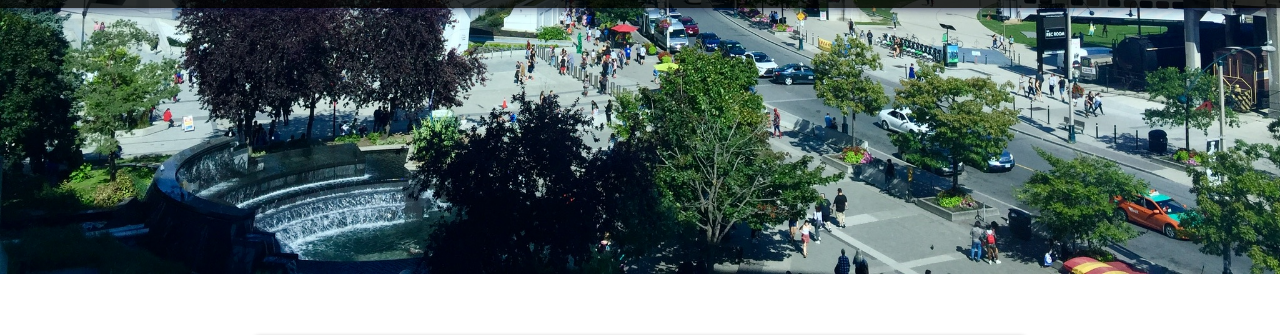
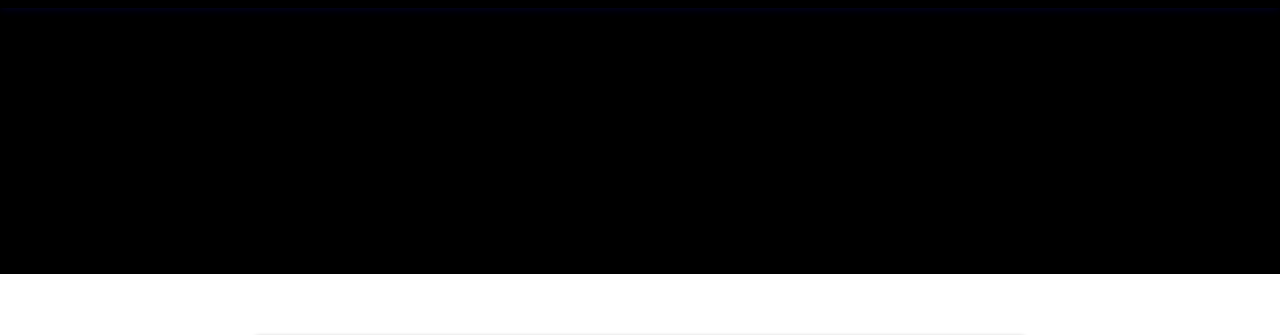
Before and after one commit to emilymendelson/emilymendelson.github.io, a plain HTML site: page index.html in a window 1280 px wide. Shown: the part 176-511 px from the top of the page. Drawn offline with Linux system fonts and the light colour scheme.

Commit message:
Update stylesheet.css

```diff
--- a/css/stylesheet.css
+++ b/css/stylesheet.css
@@ -12,7 +12,6 @@ body {
 /* HEADER */
 header {
     background-color: black;
-    background: url("https://github.com/emilymendelson/emilymendelson.github.io/blob/master/images/City.jpeg") no-repeat center center fixed;
     background-size: 100%;
     background-position: bottom;
     padding: 0px;
```
